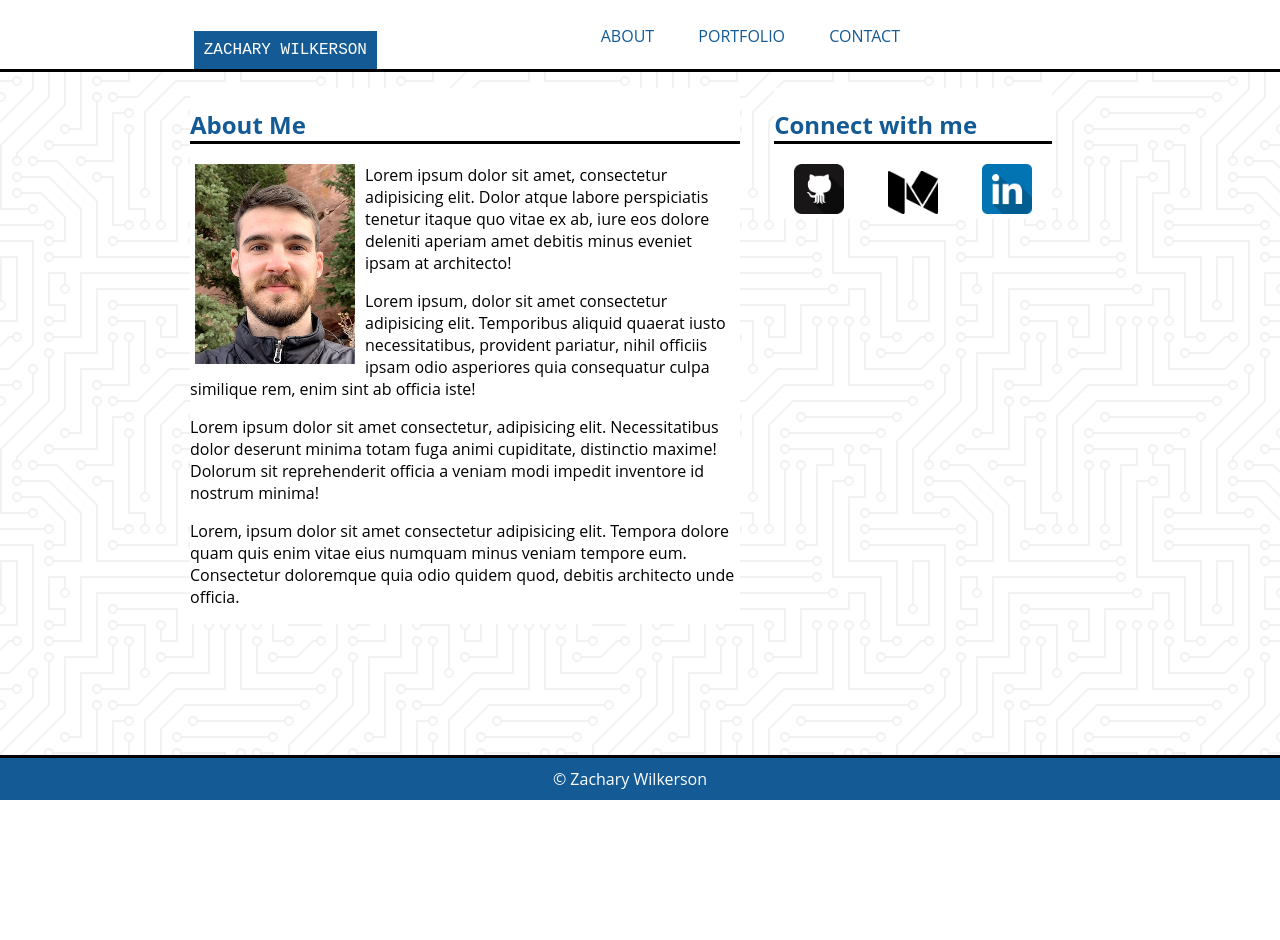
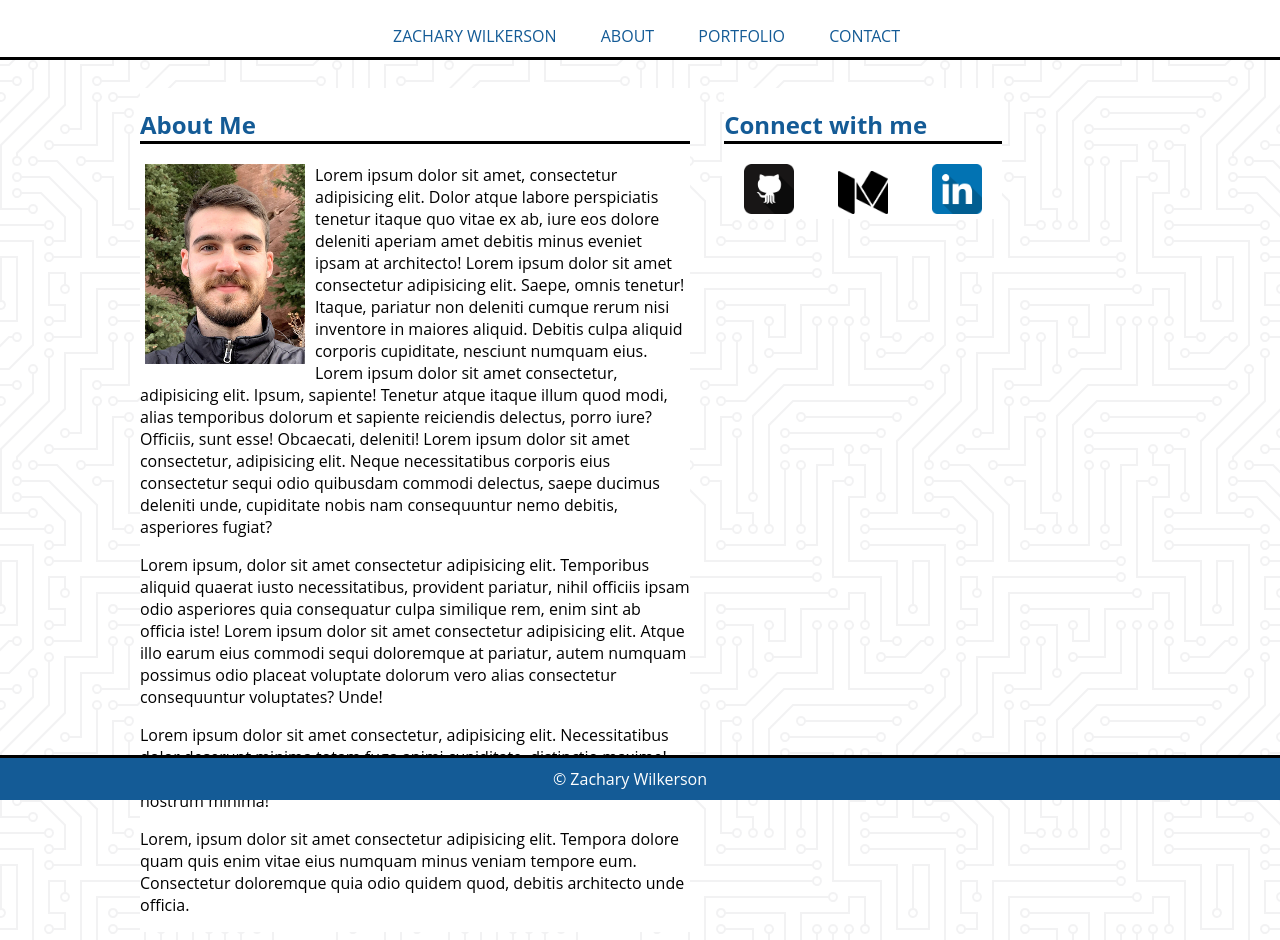
Before and after one commit to zacharywilkerson/m6-hw6-wilkerson-zachary, a plain HTML site: page index.html in a window 1280 px wide. Before the commit the page ends 800 px from the top, so only its background shows below. Drawn offline with Linux system fonts and the light colour scheme.

Commit message:
removed divs, added more text

```diff
--- a/index.html
+++ b/index.html
@@ -6,26 +6,23 @@
     <meta name="viewport" content="width=device-width, initial-scale=1.0">
     <meta name="description" content="The portfolio of Zachary Wilkerson.">
     <link rel="stylesheet" href="styles.css">
-    <title>Document</title>
+    <title>Portfolio - Zachary Wilkerson</title>
 </head>
 <body>
-    <div class="container">
     <header>
-            <p>Zachary Wilkerson</p>
         <nav class="header">
-                <a href="#">About</a>
-                <a href="#">Portfolio</a>
-                <a href="#">Contact</a>
+            <a class="name" href="#">Zachary Wilkerson</a>
+            <a class="link" href="#">About</a>
+            <a class="link" href="#">Portfolio</a>
+            <a class="link" href="#">Contact</a>
         </nav>
     </header>
-    </div>
     <main>
-        <div class="container">
         <section class="about_me">
             <h1>About Me</h1>
-                <img src="./images/headshot.jpg" alt="Self portrait.">
-                <p>Lorem ipsum dolor sit amet, consectetur adipisicing elit. Dolor atque labore perspiciatis tenetur itaque quo vitae ex ab, iure eos dolore deleniti aperiam amet debitis minus eveniet ipsam at architecto!</p>
-                <p>Lorem ipsum, dolor sit amet consectetur adipisicing elit. Temporibus aliquid quaerat iusto necessitatibus, provident pariatur, nihil officiis ipsam odio asperiores quia consequatur culpa similique rem, enim sint ab officia iste!</p>
+            <img src="./images/headshot.jpg" alt="Self portrait">
+            <p>Lorem ipsum dolor sit amet, consectetur adipisicing elit. Dolor atque labore perspiciatis tenetur itaque quo vitae ex ab, iure eos dolore deleniti aperiam amet debitis minus eveniet ipsam at architecto! Lorem ipsum dolor sit amet consectetur adipisicing elit. Saepe, omnis tenetur! Itaque, pariatur non deleniti cumque rerum nisi inventore in maiores aliquid. Debitis culpa aliquid corporis cupiditate, nesciunt numquam eius. Lorem ipsum dolor sit amet consectetur, adipisicing elit. Ipsum, sapiente! Tenetur atque itaque illum quod modi, alias temporibus dolorum et sapiente reiciendis delectus, porro iure? Officiis, sunt esse! Obcaecati, deleniti! Lorem ipsum dolor sit amet consectetur, adipisicing elit. Neque necessitatibus corporis eius consectetur sequi odio quibusdam commodi delectus, saepe ducimus deleniti unde, cupiditate nobis nam consequuntur nemo debitis, asperiores fugiat?</p>
+            <p>Lorem ipsum, dolor sit amet consectetur adipisicing elit. Temporibus aliquid quaerat iusto necessitatibus, provident pariatur, nihil officiis ipsam odio asperiores quia consequatur culpa similique rem, enim sint ab officia iste! Lorem ipsum dolor sit amet consectetur adipisicing elit. Atque illo earum eius commodi sequi doloremque at pariatur, autem numquam possimus odio placeat voluptate dolorum vero alias consectetur consequuntur voluptates? Unde!</p>
             <p>Lorem ipsum dolor sit amet consectetur, adipisicing elit. Necessitatibus dolor deserunt minima totam fuga animi cupiditate, distinctio maxime! Dolorum sit reprehenderit officia a veniam modi impedit inventore id nostrum minima!</p>
             <p>Lorem, ipsum dolor sit amet consectetur adipisicing elit. Tempora dolore quam quis enim vitae eius numquam minus veniam tempore eum. Consectetur doloremque quia odio quidem quod, debitis architecto unde officia.</p>
         </section>
@@ -37,7 +34,6 @@
                 <a href="https://www.linkedin.com/in/zacharywilkerson/" target="_blank" rel="noopener"><img src="images/linkedin.png" alt="LinkedIn" length=50 width=50></a>
             </nav>
         </aside>
-        </div>
     </main>
     <footer>
         &copy; Zachary Wilkerson
```
Lines whose indentation alone changed are shown as unchanged.
